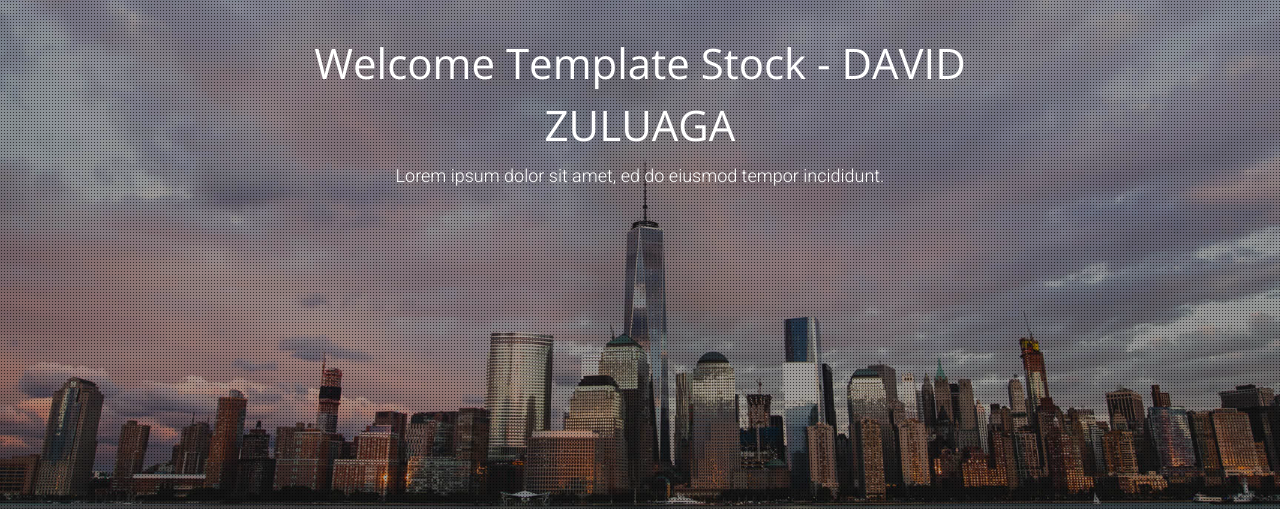
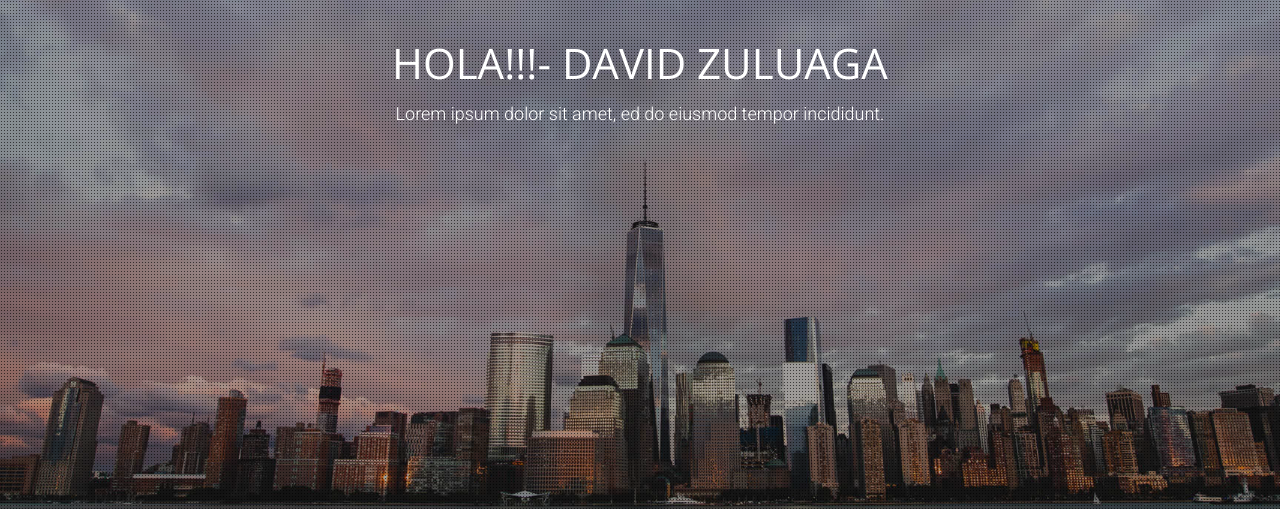
Before and after one commit to zuluroa/demo_repo2, a plain HTML site: page index.html in a window 1280 px wide. Shown: the part 258-767 px from the top of the page. Drawn offline with nearby package versions, Linux system fonts and the light colour scheme.

Commit message:
Cambio de titulo

```diff
--- a/index.html
+++ b/index.html
@@ -40,7 +40,7 @@
 				<div class="row text-center">
 					<div class="col-md-8">
 						<img class="logo" src="images/logo.png" />
-						<h1 class="white-text">Welcome Template Stock - DAVID ZULUAGA</h1>
+						<h1 class="white-text">HOLA!!!- DAVID ZULUAGA</h1>
 						<h5 class="white-text">Lorem ipsum dolor sit amet, ed do eiusmod tempor incididunt.</h5>
 						<div id="countdown" class="white-text"></div>
 					</div>
```
